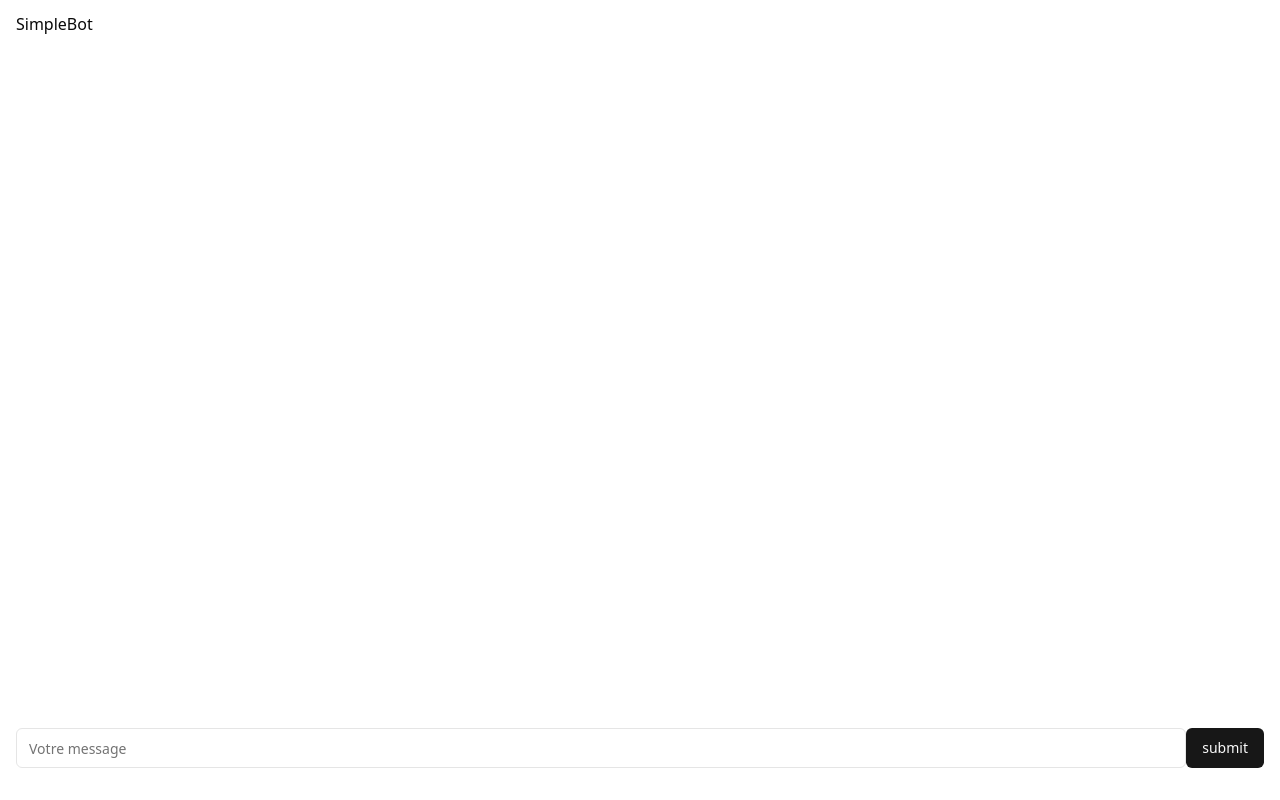
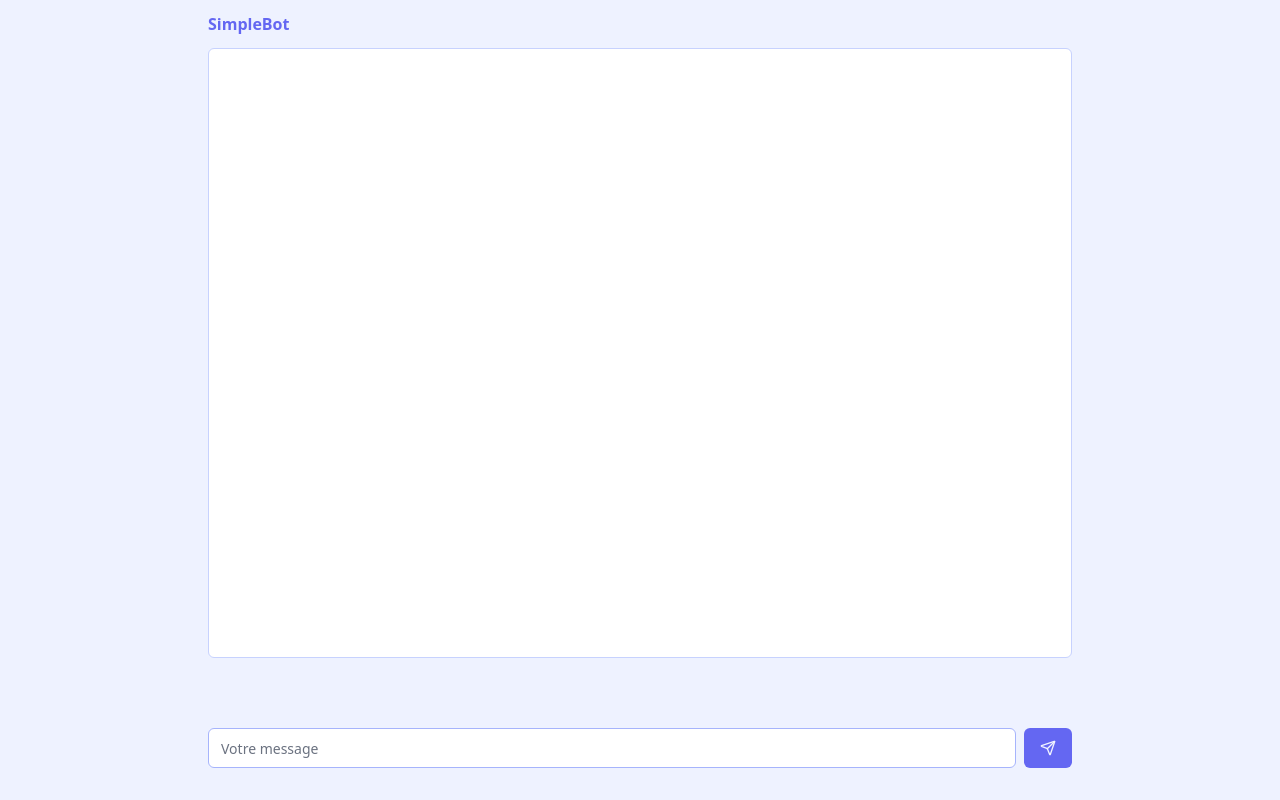
Before and after one commit to mimccio/simplebot, a React (Vite) app: page / in a window 1280 px wide. Built offline with nearby package versions, Linux system fonts and the light colour scheme.

Commit message:
better list layout and loading state

```diff
--- a/package.json
+++ b/package.json
@@ -12,6 +12,7 @@
   "dependencies": {
     "@hookform/resolvers": "^3.10.0",
     "@radix-ui/react-label": "^2.1.1",
+    "@radix-ui/react-scroll-area": "^1.2.2",
     "@radix-ui/react-slot": "^1.1.1",
     "class-variance-authority": "^0.7.1",
     "clsx": "^2.1.1",
@@ -19,6 +20,7 @@
     "react": "^18.3.1",
     "react-dom": "^18.3.1",
     "react-hook-form": "^7.54.2",
+    "react-spinners": "^0.15.0",
     "tailwind-merge": "^2.6.0",
     "tailwindcss-animate": "^1.0.7",
     "zod": "^3.24.1"
--- a/src/app/app.css
+++ b/src/app/app.css
@@ -1,61 +1,64 @@
 @tailwind base;
 @tailwind components;
 @tailwind utilities;
+
 @layer base {
   :root {
     --background: 0 0% 100%;
-    --foreground: 0 0% 3.9%;
+    --foreground: 224 71.4% 4.1%;
     --card: 0 0% 100%;
-    --card-foreground: 0 0% 3.9%;
+    --card-foreground: 224 71.4% 4.1%;
     --popover: 0 0% 100%;
-    --popover-foreground: 0 0% 3.9%;
-    --primary: 0 0% 9%;
-    --primary-foreground: 0 0% 98%;
-    --secondary: 0 0% 96.1%;
-    --secondary-foreground: 0 0% 9%;
-    --muted: 0 0% 96.1%;
-    --muted-foreground: 0 0% 45.1%;
-    --accent: 0 0% 96.1%;
-    --accent-foreground: 0 0% 9%;
+    --popover-foreground: 224 71.4% 4.1%;
+    --primary: 239 84% 67%;
+    --primary-foreground: 226 100% 97%;
+    --secondary: 220 14.3% 95.9%;
+    --secondary-foreground: 220.9 39.3% 11%;
+    --muted: 220 14.3% 95.9%;
+    --muted-foreground: 220 8.9% 46.1%;
+    --accent: 220 14.3% 95.9%;
+    --accent-foreground: 220.9 39.3% 11%;
     --destructive: 0 84.2% 60.2%;
-    --destructive-foreground: 0 0% 98%;
-    --border: 0 0% 89.8%;
-    --input: 0 0% 89.8%;
-    --ring: 0 0% 3.9%;
+    --destructive-foreground: 210 20% 98%;
+    --border: 220 13% 91%;
+    --input: 230 94% 82%;
+    --ring: 239 84% 67%;
+    --radius: 0.5rem;
     --chart-1: 12 76% 61%;
     --chart-2: 173 58% 39%;
     --chart-3: 197 37% 24%;
     --chart-4: 43 74% 66%;
     --chart-5: 27 87% 67%;
-    --radius: 0.5rem
   }
+
   .dark {
-    --background: 0 0% 3.9%;
-    --foreground: 0 0% 98%;
-    --card: 0 0% 3.9%;
-    --card-foreground: 0 0% 98%;
-    --popover: 0 0% 3.9%;
-    --popover-foreground: 0 0% 98%;
-    --primary: 0 0% 98%;
-    --primary-foreground: 0 0% 9%;
-    --secondary: 0 0% 14.9%;
-    --secondary-foreground: 0 0% 98%;
-    --muted: 0 0% 14.9%;
-    --muted-foreground: 0 0% 63.9%;
-    --accent: 0 0% 14.9%;
-    --accent-foreground: 0 0% 98%;
+    --background: 224 71.4% 4.1%;
+    --foreground: 210 20% 98%;
+    --card: 224 71.4% 4.1%;
+    --card-foreground: 210 20% 98%;
+    --popover: 224 71.4% 4.1%;
+    --popover-foreground: 210 20% 98%;
+    --primary: 263.4 70% 50.4%;
+    --primary-foreground: 210 20% 98%;
+    --secondary: 215 27.9% 16.9%;
+    --secondary-foreground: 210 20% 98%;
+    --muted: 215 27.9% 16.9%;
+    --muted-foreground: 217.9 10.6% 64.9%;
+    --accent: 215 27.9% 16.9%;
+    --accent-foreground: 210 20% 98%;
     --destructive: 0 62.8% 30.6%;
-    --destructive-foreground: 0 0% 98%;
-    --border: 0 0% 14.9%;
-    --input: 0 0% 14.9%;
-    --ring: 0 0% 83.1%;
+    --destructive-foreground: 210 20% 98%;
+    --border: 215 27.9% 16.9%;
+    --input: 215 27.9% 16.9%;
+    --ring: 263.4 70% 50.4%;
     --chart-1: 220 70% 50%;
     --chart-2: 160 60% 45%;
     --chart-3: 30 80% 55%;
     --chart-4: 280 65% 60%;
-    --chart-5: 340 75% 55%
+    --chart-5: 340 75% 55%;
   }
 }
+
 @layer base {
   * {
     @apply border-border;
--- a/src/app/app.tsx
+++ b/src/app/app.tsx
@@ -1,17 +1,19 @@
-import './app.css'
+import { useChat } from './hooks/use-chat'
 import { ChatForm } from './components/chat-form'
 import { Header } from './components/header'
 import { MessageList } from './components/message-list'
-import { useChat } from './hooks/use-chat'
+import './app.css'
 
 export const App = () => {
-  const { form, onSubmit, messageList } = useChat()
+  const { form, onSubmit, messageList, isLoading } = useChat()
 
   return (
-    <div className="flex min-h-svh flex-col px-4">
-      <Header />
-      <MessageList messageList={messageList} />
-      <ChatForm form={form} onSubmit={onSubmit} />
+    <div className="bg-indigo-50">
+      <div className="mx-auto flex min-h-svh max-w-4xl flex-col">
+        <Header />
+        <MessageList messageList={messageList} isLoading={isLoading} />
+        <ChatForm form={form} onSubmit={onSubmit} isLoading={isLoading} />
+      </div>
     </div>
   )
 }
--- a/src/app/components/chat-form.tsx
+++ b/src/app/components/chat-form.tsx
@@ -1,4 +1,5 @@
 import type { UseFormReturn } from 'react-hook-form'
+import { Send, Loader2 } from 'lucide-react'
 
 import { Button } from '@/common/ui/button'
 import { Form, FormField, FormItem, FormControl } from '@/common/ui/form'
@@ -7,21 +8,27 @@ import { Input } from '@/common/ui/input'
 interface Props {
   onSubmit: ({ message }: { message: string }) => void
   form: UseFormReturn<{ message: string }, unknown, undefined>
+  isLoading: boolean
 }
 
-export const ChatForm = ({ form, onSubmit }: Props) => {
+export const ChatForm = ({ form, onSubmit, isLoading }: Props) => {
   return (
     <Form {...form}>
-      <form className="mb-8" onSubmit={form.handleSubmit(onSubmit)}>
+      <form
+        className="mb-8 flex grow flex-col justify-end px-4"
+        onSubmit={form.handleSubmit(onSubmit)}
+      >
         <FormField
           control={form.control}
           name="message"
           render={({ field }) => (
             <FormItem>
               <FormControl>
-                <div className="flex">
+                <div className="xs:flex-row flex w-full flex-col items-center gap-x-2 gap-y-2">
                   <Input type="text" placeholder="Votre message" {...field} />
-                  <Button type="submit">submit</Button>
+                  <Button type="submit" disabled={isLoading}>
+                    {isLoading ? <Loader2 className="animate-spin" /> : <Send />}
+                  </Button>
                 </div>
               </FormControl>
             </FormItem>
--- a/src/app/components/header.tsx
+++ b/src/app/components/header.tsx
@@ -1,7 +1,7 @@
 export const Header = () => {
   return (
-    <header className="py-3">
-      <h1>SimpleBot</h1>
+    <header className="px-4 py-3">
+      <h1 className="font-semibold text-primary">SimpleBot</h1>
     </header>
   )
 }
--- a/src/app/components/message-list.tsx
+++ b/src/app/components/message-list.tsx
@@ -1,13 +1,36 @@
+import SyncLoader from 'react-spinners/SyncLoader'
+
+import { ScrollArea } from '@/common/ui/scroll-area'
+import { Message } from '../types/message'
+
 interface Props {
-  messageList: string[]
+  messageList: Message[]
+  isLoading: boolean
 }
 
-export const MessageList = ({ messageList }: Props) => {
+export const MessageList = ({ messageList, isLoading }: Props) => {
   return (
-    <ul className="grow">
-      {messageList.map((msg, i) => (
-        <li key={i}>{msg}</li>
-      ))}
-    </ul>
+    <ScrollArea className="xs:px-4 h-[calc(100svh-190px)] border-y border-indigo-200 bg-white px-2 sm:mx-4 sm:rounded-md sm:border sm:px-4">
+      <ul className="flex flex-col gap-2">
+        {messageList.map((msg, i) => (
+          <li className={`flex ${msg.isBot ? '' : 'justify-end'}`} key={i}>
+            <span
+              className={`flex flex-col gap-1 rounded-lg p-2 ${msg.isBot ? 'bg-neutral-50 text-neutral-700' : 'bg-indigo-100 text-indigo-700'}`}
+            >
+              {msg.text}
+            </span>
+          </li>
+        ))}
+
+        <SyncLoader
+          color="rgb(165 180 252)"
+          loading={isLoading}
+          size={8}
+          aria-label="Loading Spinner"
+          data-testid="loader"
+          className="mb-8"
+        />
+      </ul>
+    </ScrollArea>
   )
 }
--- a/src/app/hooks/use-chat.ts
+++ b/src/app/hooks/use-chat.ts
@@ -1,12 +1,14 @@
 import { useState } from 'react'
 import { useForm } from 'react-hook-form'
+
+import { Message } from '../types/message';
 
 const botResponses = [
   { id: 1, text: 'Bonjour comment puis-je vous aider ?', keyWords: ['bonjour', 'salut', 'hello'] },
   { id: 2, text: 'Le temps à Lyon est pluvieux et il fait 12°C', keyWords: ['météo', 'temps', 'température', 'lyon'] },
 ];
 
-const getBotResponse = (msg: string) => {
+const getBotResponse = async (msg: string) => {
   let botResponse = null
   for (let i = 0; i < botResponses.length; i++) {
     if (botResponses[i].keyWords.some((kw) => msg.includes(kw))) {
@@ -14,24 +16,37 @@ const getBotResponse = (msg: string) => {
       break
     }
   }
+  // Fake delay
+  await new Promise((resolve) => setTimeout(resolve, 2000))
 
   if (botResponse) return botResponse
   return botResponses[Math.floor(Math.random() * botResponses.length)]
 }
 
 export const useChat = () => {
-  const [messageList, setMessageList] = useState<string[]>([])
+  const [messageList, setMessageList] = useState<Message[]>([])
+  const [isLoading, setIsLoading] = useState(false)
 
   const form = useForm({
     defaultValues: { message: '' },
   })
 
   const onSubmit = async ({ message }: { message: string }) => {
-    setMessageList((prevList) => [...prevList, message])
-    form.reset({ message: '' })
-    const response = getBotResponse(message.trim().toLowerCase())
-    setMessageList((prevList) => [...prevList, response.text])
+    try {
+      if (isLoading || !message.length) return
+
+      setMessageList((prevList) => [...prevList, { text: message }])
+      form.reset({ message: '' })
+      setIsLoading(true)
+      const response = await getBotResponse(message.trim().toLowerCase())
+      setIsLoading(false)
+      setMessageList((prevList) => [...prevList, { text: response.text, isBot: true, }])
+    } catch (error) {
+      // TODO: handle error with toast
+      console.log(error)
+
+    }
   }
 
-  return { form, onSubmit, messageList }
+  return { form, onSubmit, messageList, isLoading }
 }
--- /dev/null
+++ b/src/app/types/message.ts
@@ -0,0 +1,4 @@
+export interface Message {
+  text: string
+  isBot?: boolean
+}
--- /dev/null
+++ b/src/common/ui/scroll-area.tsx
@@ -0,0 +1,46 @@
+import * as React from "react"
+import * as ScrollAreaPrimitive from "@radix-ui/react-scroll-area"
+
+import { cn } from "@/common/utils"
+
+const ScrollArea = React.forwardRef<
+  React.ElementRef<typeof ScrollAreaPrimitive.Root>,
+  React.ComponentPropsWithoutRef<typeof ScrollAreaPrimitive.Root>
+>(({ className, children, ...props }, ref) => (
+  <ScrollAreaPrimitive.Root
+    ref={ref}
+    className={cn("relative overflow-hidden", className)}
+    {...props}
+  >
+    <ScrollAreaPrimitive.Viewport className="h-full w-full rounded-[inherit]">
+      {children}
+    </ScrollAreaPrimitive.Viewport>
+    <ScrollBar />
+    <ScrollAreaPrimitive.Corner />
+  </ScrollAreaPrimitive.Root>
+))
+ScrollArea.displayName = ScrollAreaPrimitive.Root.displayName
+
+const ScrollBar = React.forwardRef<
+  React.ElementRef<typeof ScrollAreaPrimitive.ScrollAreaScrollbar>,
+  React.ComponentPropsWithoutRef<typeof ScrollAreaPrimitive.ScrollAreaScrollbar>
+>(({ className, orientation = "vertical", ...props }, ref) => (
+  <ScrollAreaPrimitive.ScrollAreaScrollbar
+    ref={ref}
+    orientation={orientation}
+    className={cn(
+      "flex touch-none select-none transition-colors",
+      orientation === "vertical" &&
+        "h-full w-2.5 border-l border-l-transparent p-[1px]",
+      orientation === "horizontal" &&
+        "h-2.5 flex-col border-t border-t-transparent p-[1px]",
+      className
+    )}
+    {...props}
+  >
+    <ScrollAreaPrimitive.ScrollAreaThumb className="relative flex-1 rounded-full bg-border" />
+  </ScrollAreaPrimitive.ScrollAreaScrollbar>
+))
+ScrollBar.displayName = ScrollAreaPrimitive.ScrollAreaScrollbar.displayName
+
+export { ScrollArea, ScrollBar }
--- a/tailwind.config.js
+++ b/tailwind.config.js
@@ -1,57 +1,60 @@
 /** @type {import('tailwindcss').Config} */
 export default {
-    darkMode: ["class"],
-    content: ["./index.html", "./src/**/*.{ts,tsx,js,jsx}"],
+  darkMode: ['class'],
+  content: ['./index.html', './src/**/*.{ts,tsx,js,jsx}'],
   theme: {
     extend: {
+      screens: {
+        xs: '360px',
+      },
       borderRadius: {
         lg: 'var(--radius)',
         md: 'calc(var(--radius) - 2px)',
-  			sm: 'calc(var(--radius) - 4px)'
+        sm: 'calc(var(--radius) - 4px)',
       },
       colors: {
         background: 'hsl(var(--background))',
         foreground: 'hsl(var(--foreground))',
         card: {
           DEFAULT: 'hsl(var(--card))',
-  				foreground: 'hsl(var(--card-foreground))'
+          foreground: 'hsl(var(--card-foreground))',
         },
         popover: {
           DEFAULT: 'hsl(var(--popover))',
-  				foreground: 'hsl(var(--popover-foreground))'
+          foreground: 'hsl(var(--popover-foreground))',
         },
         primary: {
           DEFAULT: 'hsl(var(--primary))',
-  				foreground: 'hsl(var(--primary-foreground))'
+          foreground: 'hsl(var(--primary-foreground))',
         },
         secondary: {
           DEFAULT: 'hsl(var(--secondary))',
-  				foreground: 'hsl(var(--secondary-foreground))'
+          foreground: 'hsl(var(--secondary-foreground))',
         },
         muted: {
           DEFAULT: 'hsl(var(--muted))',
-  				foreground: 'hsl(var(--muted-foreground))'
+          foreground: 'hsl(var(--muted-foreground))',
         },
         accent: {
           DEFAULT: 'hsl(var(--accent))',
-  				foreground: 'hsl(var(--accent-foreground))'
+          foreground: 'hsl(var(--accent-foreground))',
         },
         destructive: {
           DEFAULT: 'hsl(var(--destructive))',
-  				foreground: 'hsl(var(--destructive-foreground))'
+          foreground: 'hsl(var(--destructive-foreground))',
         },
         border: 'hsl(var(--border))',
         input: 'hsl(var(--input))',
         ring: 'hsl(var(--ring))',
         chart: {
-  				'1': 'hsl(var(--chart-1))',
-  				'2': 'hsl(var(--chart-2))',
-  				'3': 'hsl(var(--chart-3))',
-  				'4': 'hsl(var(--chart-4))',
-  				'5': 'hsl(var(--chart-5))'
+          1: 'hsl(var(--chart-1))',
+          2: 'hsl(var(--chart-2))',
+          3: 'hsl(var(--chart-3))',
+          4: 'hsl(var(--chart-4))',
+          5: 'hsl(var(--chart-5))',
+        },
+      },
+    },
+  },
+  plugins: [require('tailwindcss-animate')],
 }
-  		}
-  	}
-  },
-  plugins: [require("tailwindcss-animate")],
-}
```
Also changed, not shown: 1 other file (tests, documents, lock files or other folders). Lines whose indentation alone changed are shown as unchanged.
